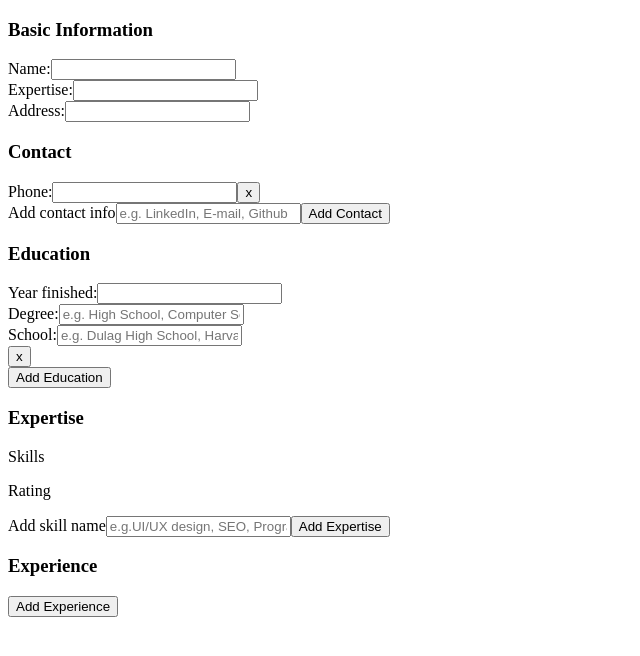
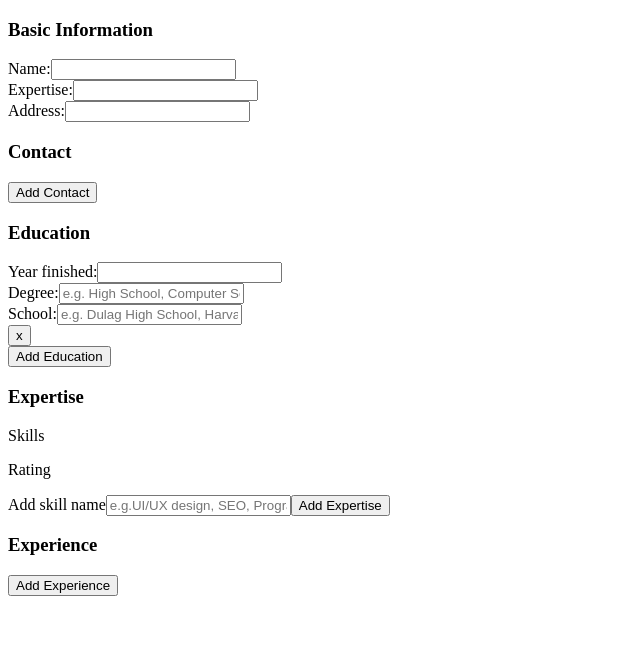
Before and after one commit to makieldeviso/CV-Application, a React (Vite) app: page / in a window 1280 px wide. Shown: the top 656 px of the page, without its empty margins (0-640 px from the left). Built offline with nearby package versions, Linux system fonts and the light colour scheme; the HTML template or start-up script is replaced by a standard one.

Commit message:
Refactor ContactInfo module
Fix components to save consolidated state

```diff
--- a/src/components/ContactInfo.jsx
+++ b/src/components/ContactInfo.jsx
@@ -1,89 +1,89 @@
 import { useState } from "react";
 import PropTypes from 'prop-types'
-import { capitalizeString } from "../scripts/utilities";
 
-
-const ContactField = function ({label, assignId, removeFieldFunc}) {
-  const [inputValue, setInputValue] = useState('');
-
-  const handleValueChange = (event) => {
-    setInputValue(event.target.value);
-  }
-
-  const contactLabel = `${capitalizeString(label)}:`;
+const ContactField = function ({refObj, removeFieldFunc, changeValueFunc}) {
 
   return (
     <div className='contact-cont'>
-        <label htmlFor={assignId}>{contactLabel}</label>
-        <input
-          type='text'
-          id={assignId}
-          name={assignId}
-          value={inputValue}
-          onChange={handleValueChange}>
-        </input>
-        <button className='remove-btn' type='button' onClick={removeFieldFunc} value={assignId}>x</button>
-      </div>
+      <label htmlFor={`label-${refObj.keyId}`}>Contact type:</label>
+      <input
+        type="text"
+        data-role='label'
+        data-key={refObj.keyId}
+        id={`label-${refObj.keyId}`}
+        name={`label-${refObj.keyId}`}
+        placeholder="e.g. Phone, E-mail, LinkedIn"
+        onChange={changeValueFunc}
+        value={refObj.label}
+      />
+
+      <label htmlFor={`address-${refObj.keyId}`}>Contact address:</label>
+      <input
+        type="text"
+        data-role='address'
+        data-key={refObj.keyId}
+        id={`address-${refObj.keyId}`}
+        name={`address-${refObj.keyId}`}
+        placeholder="e.g. +639159054014, placeholder@gmail.com"
+        onChange={changeValueFunc}
+        value={refObj.address}
+      />
+
+      <button className='remove-btn' type='button' onClick={removeFieldFunc} value={refObj.keyId}>x</button>
+    </div>
   )
 }
 
 ContactField.propTypes = {
-  label: PropTypes.string,
-  assignId: PropTypes.string,
-  removeFieldFunc: PropTypes.func
+  refObj: PropTypes.shape({
+    label: PropTypes.string,
+    address: PropTypes.string,
+    keyId: PropTypes.string,
+  }),
+
+  removeFieldFunc: PropTypes.func,
+  changeValueFunc: PropTypes.func,
 }
 
-
 const ContactInfo = function () {
-  const [contacts, setContact] = useState([{label: 'Phone', id: 'd8d4b5d8-fd36-4d74-8f08-32970b9de762'}]);
-  const [newContact, setNewContact] = useState('');
+  const [contacts, setContacts] = useState([]);
 
   const handleRemoveField = function (event) {
-    const remainState = contacts.filter((contact => contact.id !== event.target.value));
+    const remainState = contacts.filter((contact => contact.keyId !== event.target.value));
+    setContacts(remainState);
+  }
 
-    // Contact should always be at least 1
-    if (remainState.length < 1) {
-      return
-    } else {
-      setContact(remainState);
-    }
+  const handleContactValueChange = function (event) {
+    const inputRole = event.target.dataset.role;
+    const contactForChange = contacts.find((contact) => contact.keyId === event.target.dataset.key);
+    const contactAsIs = contacts.filter((contact) => contact.keyId !== event.target.dataset.key);
+
+    // Change value of contact object
+    contactForChange[inputRole] = event.target.value;
+    setContacts([...contactAsIs, contactForChange])
   }
 
   const ContactFields = contacts.map((contact) => {
-    return (<ContactField key={contact.id} assignId={contact.id} label={contact.label} removeFieldFunc={handleRemoveField}/>)
-
+    return (
+      <ContactField
+        key={contact.keyId}
+        refObj={contact}
+        removeFieldFunc={handleRemoveField}
+        changeValueFunc={handleContactValueChange}
+      />
+    )
   });
 
-  const handleContactValueChange = function (event) {
-    setNewContact(event.target.value)
-  }
-
-  const handleAddNewContact = function (event) {
-    if (event.target.value.length < 1) {
-      return
-    }
-
-    if (event.keyCode === 13 || event.type === 'click' ) {
-      const keyId = crypto.randomUUID();
-      setContact([...contacts, {label:event.target.value, id:keyId}]);
-      // Clear input field after adding new contact
-      setNewContact('');
-    }
+  const handleAddNewContact = function () {
+    const keyId = crypto.randomUUID();
+    setContacts([...contacts, {label:'', address:'', keyId:keyId}]);
   }
 
   return (
     <div className="contact-info info-grp">
       <h3>Contact</h3>
       <>{ContactFields}</>
-      <label htmlFor="contact-adder">Add contact info</label>
-      <input
-        type="text"
-        id="contact-adder"
-        value={newContact}
-        onChange={handleContactValueChange}
-        onKeyDown={handleAddNewContact}
-        placeholder="e.g. LinkedIn, E-mail, Github" />
-      <button type="button" value={newContact} onClick={handleAddNewContact}>Add Contact</button>
+      <button type="button" onClick={handleAddNewContact}>Add Contact</button>
     </div>
   )
 }
```
